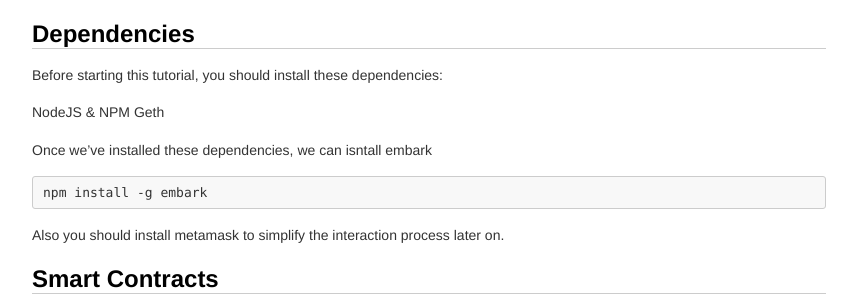
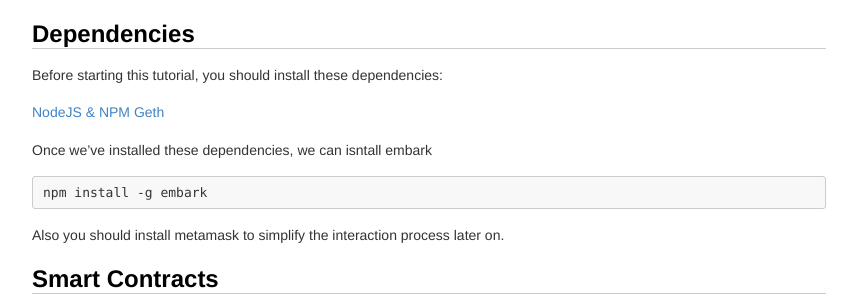
Before and after one commit to syahrul12345/challenge, a Jekyll site: the page built from _posts/2019-06-20-guide2.markdown, in a window 1280 px wide and 900 px high. Shown: the part 170-466 px from the top of the window, without its empty margins (211-1068 px from the left). Built offline with Jekyll 4.4.1, drawn with Linux system fonts in a browser that asks for light colours; our own code applies the rules of GitHub Pages for plain Markdown files; part of the change alters nothing that is shown.

Commit message:
Added links

````diff
--- a/_posts/2019-06-20-guide2.markdown
+++ b/_posts/2019-06-20-guide2.markdown
@@ -7,8 +7,8 @@ Deploying a smart contract these days is easier than you think. By combining a p
 
 Before starting this tutorial, you should install these dependencies:
 
-NodeJS & NPM
-Geth
+[NodeJS & NPM](https://nodejs.org/en/)
+[Geth](https://github.com/ethereum/go-ethereum/wiki/Installing-Geth)
 
 Once we've installed these dependencies, we can isntall embark
 ```
````
